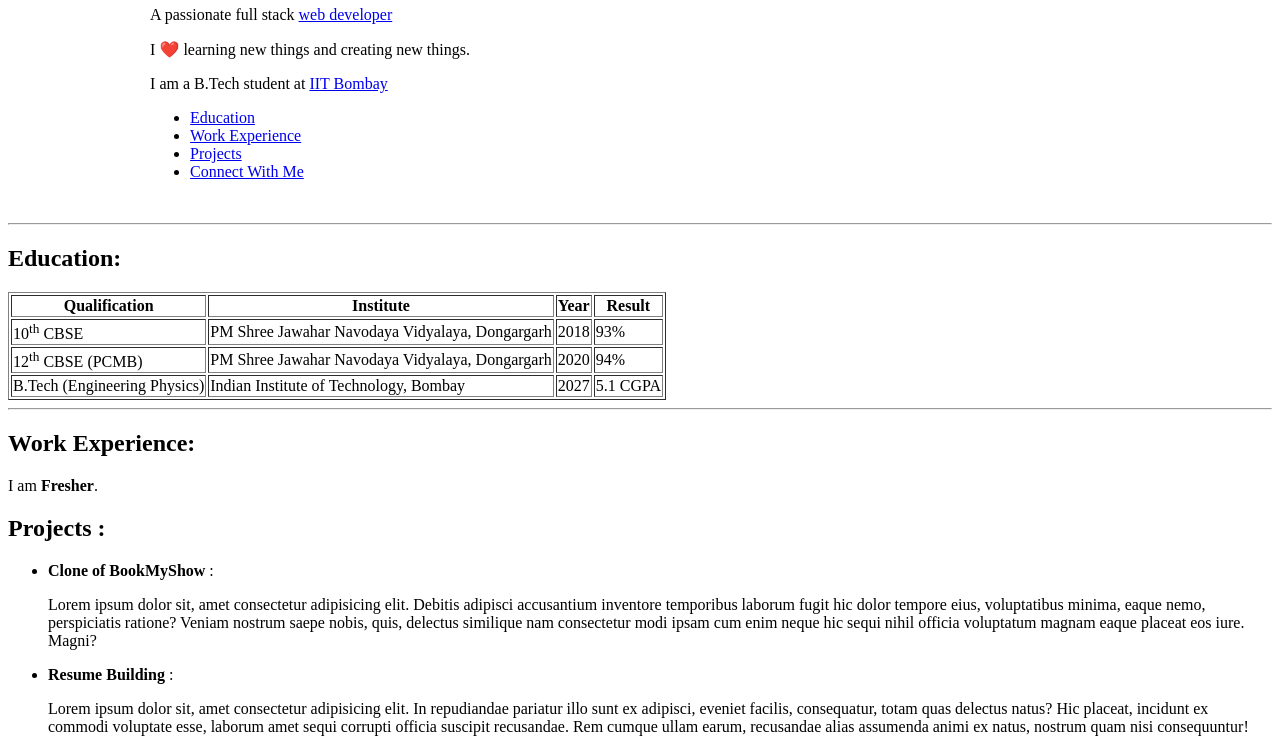
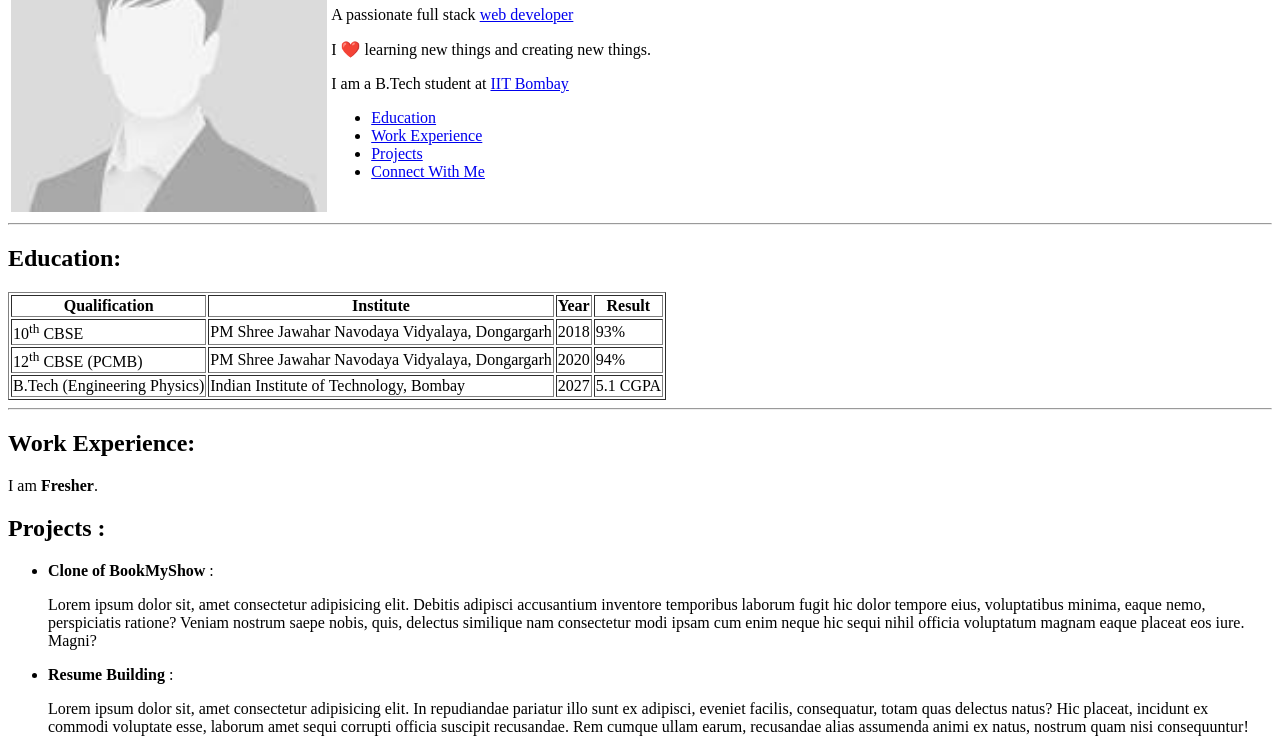
Before and after one commit to Rahul7122002/myResumeDemo, a plain HTML site: page index.html in a window 1280 px wide. Shown: the part 99-848 px from the top of the page. Drawn offline with Linux system fonts and the light colour scheme; the site is published under a folder, as on GitHub Pages, so addresses that start at the root find nothing.

Commit message:
Update index.html
changed the url for the profile picture

```diff
--- a/index.html
+++ b/index.html
@@ -13,7 +13,7 @@
           <td>
             <img
               style="float: left"
-              src="/images/profile_placeholder.jpeg"
+              src="images/profile_placeholder.jpeg"
               height="300px"
               alt="My Profile Picture"
             />
```
